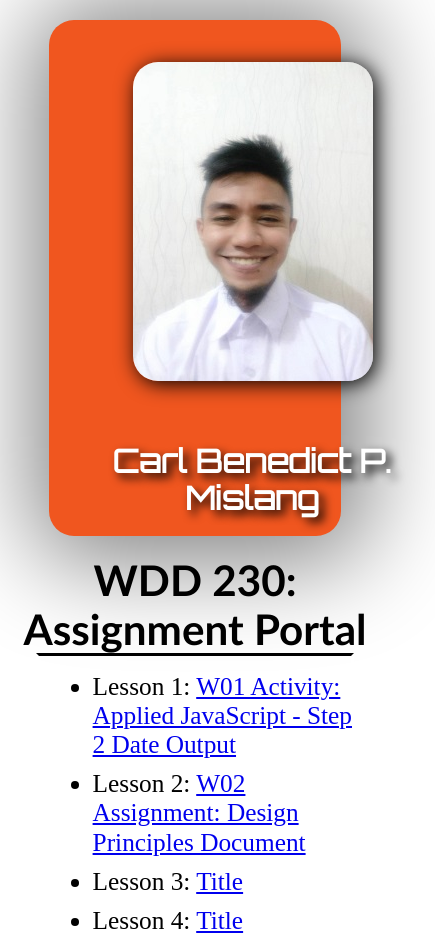
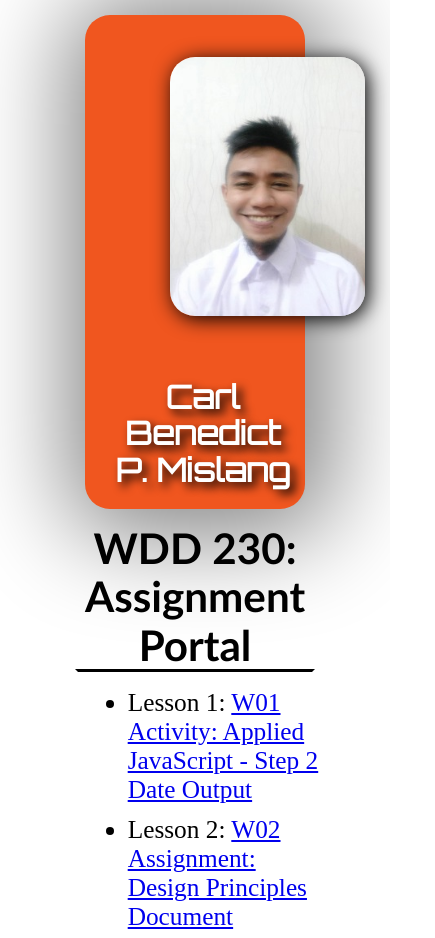
Before and after one commit to mislangc/wdd230, a plain HTML site: page index.html in a window 390 px wide. Shown: the top 938 px of the page, 435 px wide, since content can reach past the window. Drawn offline with Linux system fonts and the light colour scheme.

Commit message:
fix css error and adjust home page width size

```diff
--- a/styles/home-page.css
+++ b/styles/home-page.css
@@ -1,3 +1,7 @@
+body {
+    width: 75%;
+    margin: auto;
+}
 #profile-section {
     background-color: rgb(240, 86, 31);
     width: 80%;
@@ -24,7 +28,7 @@
     text-shadow: 5px 5px 10px black;
 }
 #assignment-section-title {
-    width: 35%;
+    width: 45%;
     margin: auto;
     margin-top: 5%;
     font-family: 'Gill Sans', 'Gill Sans MT', Calibri, 'Trebuchet MS', sans-serif;
--- a/styles/medium.css
+++ b/styles/medium.css
@@ -3,7 +3,7 @@
         width: 75%;
     }
     #profile-section img {
-        width: 100;
+        width: 100%;
     }
     #profile-section h1 {
         font-size: 2em;
```
